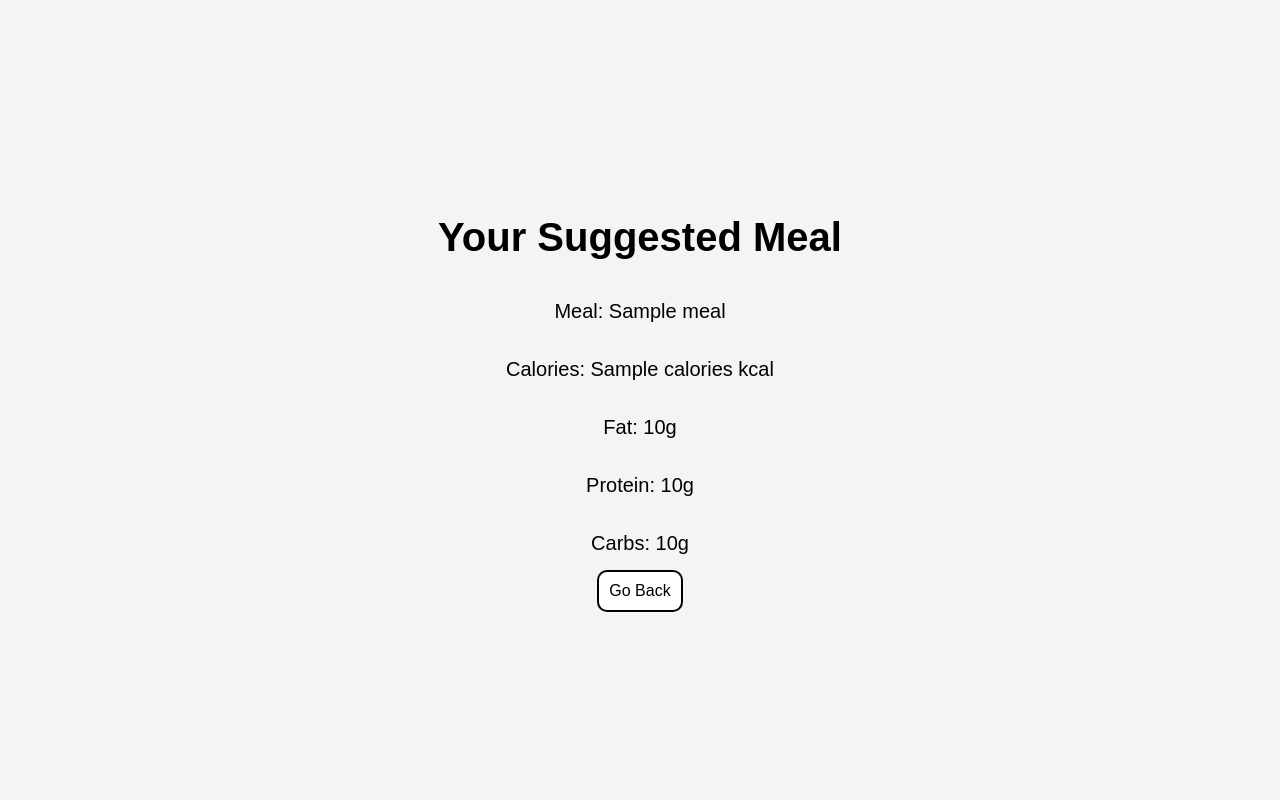
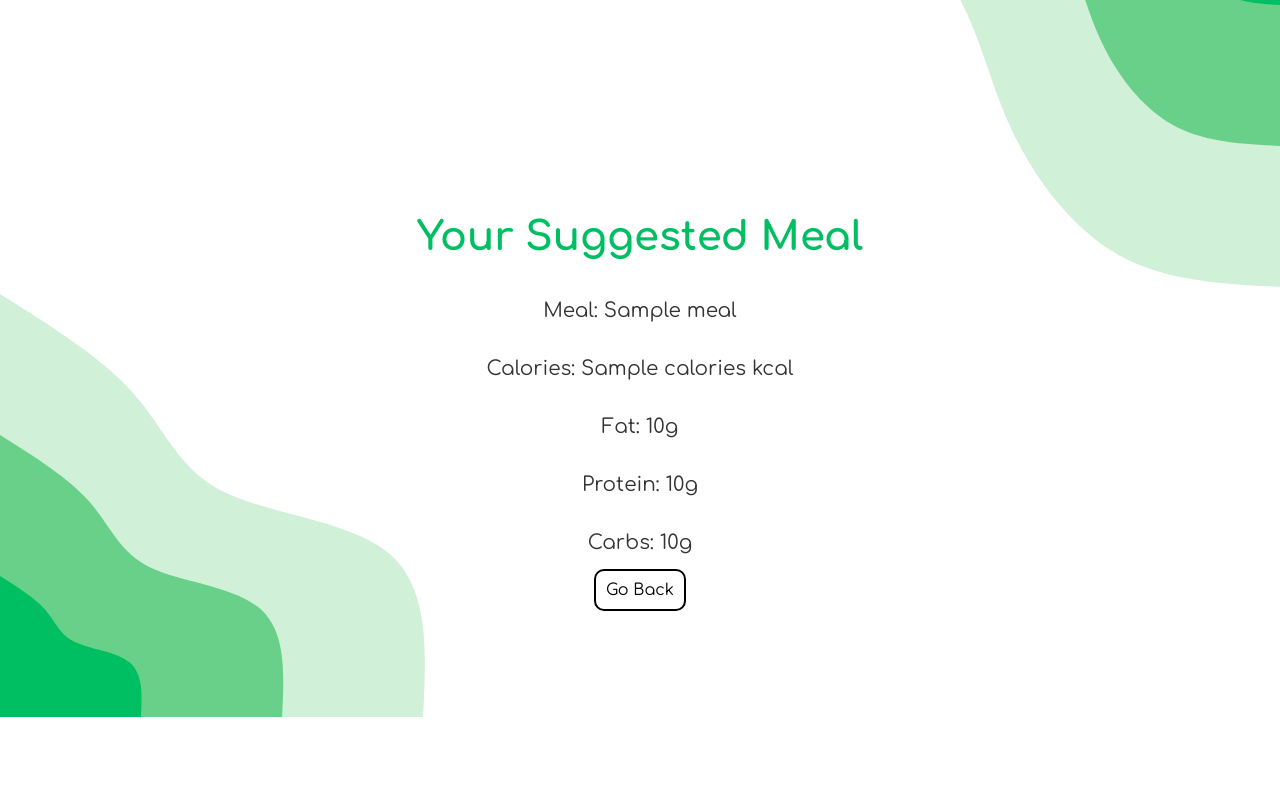
Before and after one commit to zoaibs/CampusBites, a Flask app: template templates/meal_suggestion.html in a window 1280 px wide. Run offline with Flask 3, Linux system fonts and the light colour scheme; the template is opened without the code that fills it: most values are stand-ins (such as "Sample title", 1, 10 or a date in 2020).

Commit message:
Add background to suggestion page

```diff
--- a/templates/meal_suggestion.html
+++ b/templates/meal_suggestion.html
@@ -5,25 +5,38 @@
     <meta name="viewport" content="width=device-width, initial-scale=1.0">
     <title>Meal Suggestion</title>
     <style>
+        @import url('https://fonts.googleapis.com/css2?family=Comfortaa:wght@300..700&display=swap');
+
         body {
-            font-family: Arial, sans-serif;
+            font-family: Comfortaa;
+            background-image: url("/static/blobs-corner-bg.svg");
+            background-position-y: -8.5em;
+            background-repeat: no-repeat;
+            background-size: cover;
             display: flex;
             flex-direction: column;
             justify-content: center;
             align-items: center;
             height: 100vh;
             margin: 0;
-            background-color: #f4f4f4;
+            background-color: #ffffff;
         }
+
         h1 {
             font-size: 2.5rem;
+            font-weight: bold;
             margin-bottom: 20px;
+            color: #00bf63; /* Green accent color */
         }
+
         p {
             font-size: 1.25rem;
             margin-bottom: 15px;
+            color: #333; /* Darker text color for better contrast */
         }
+
         button {
+            font-family: Comfortaa;
             padding: 10px;
             font-size: 1rem;
             background-color: #fff;
@@ -31,8 +44,15 @@
             border-radius: 10px;
             cursor: pointer;
         }
+
         button:hover {
-            background-color: #e0e0e0;
+            background-color: #00bf63; /* Accent green for hover effect */
+            color: white;
+            border: 2px solid #00bf63; /* Match border with hover color */
+        }
+
+        a {
+            text-decoration: none; /* Remove underline from links */
         }
     </style>
 </head>
```
Also changed, not shown: Static/blobs-corner-bg.svg (added).
